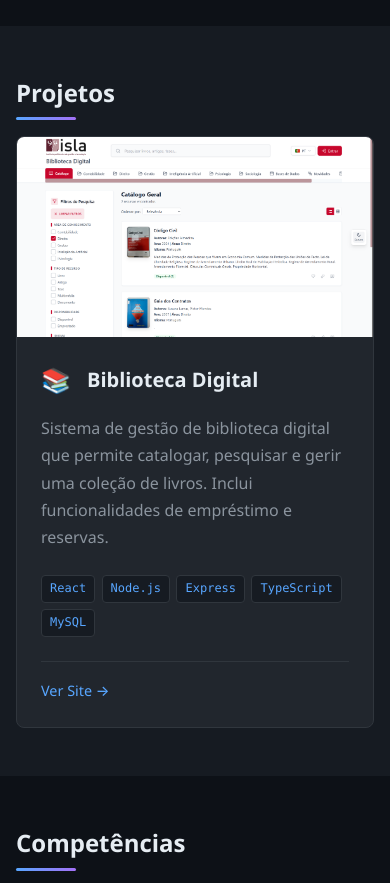
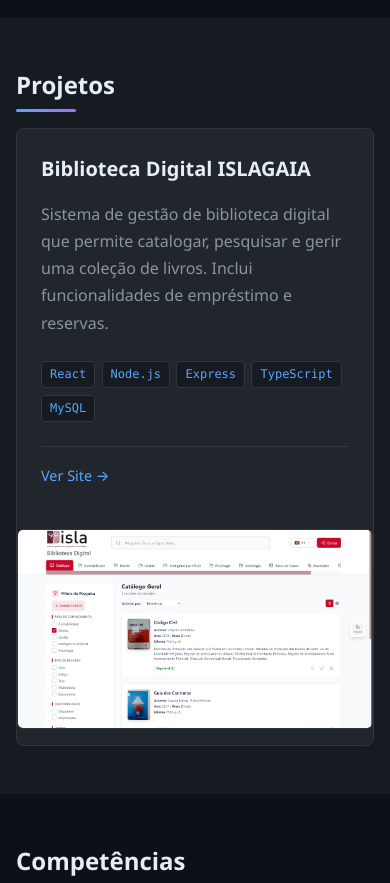
Before and after one commit to martimdsantos/MartimSantos, a plain HTML site: page index.html in a window 390 px wide. Shown: the part 900-1783 px from the top of the page. Drawn offline with Linux system fonts and the light colour scheme.

Commit message:
Update project card layout and project title
Changed the project title in index.html to 'Biblioteca Digital ISLAGAIA' and removed the icon. Refactored the projects section in styles.css to use a flex-based layout for project cards, improved image styling, and adjusted spacing for better responsiveness and visual consistency.

```diff
--- a/index.html
+++ b/index.html
@@ -49,8 +49,7 @@
                         </div>
                         <div class="project-body">
                             <div class="project-header">
-                                <span class="project-icon">📚</span>
-                                <h3 class="project-title">Biblioteca Digital</h3>
+                                <h3 class="project-title">Biblioteca Digital ISLAGAIA</h3>
                             </div>
                             <p class="project-description">
                                 Sistema de gestão de biblioteca digital que permite
--- a/styles.css
+++ b/styles.css
@@ -182,7 +182,7 @@ body {
 .about-wrapper {
     display: flex;
     align-items: center;
-    gap: var(--spacing-lg);
+    gap: var(--spacing-md);
 }
 
 .about-content {
@@ -222,12 +222,14 @@ body {
    PROJETOS
    ========================================== */
 .projects-grid {
-    display: grid;
-    grid-template-columns: repeat(auto-fit, minmax(320px, 1fr));
+    display: flex;
+    flex-direction: column;
     gap: var(--spacing-md);
 }
 
 .project-card {
+    display: flex;
+    align-items: center;
     background-color: var(--bg-tertiary);
     border: 1px solid var(--border-color);
     border-radius: 8px;
@@ -244,26 +246,31 @@ body {
     box-shadow: 0 8px 30px var(--shadow-color);
 }
 
+.project-body {
+    flex: 1;
+    padding: var(--spacing-md);
+}
+
 .project-image {
-    width: 100%;
-    height: 200px;
+    flex-shrink: 0;
+    width: 320px;
+    margin: var(--spacing-sm);
+    border-radius: 6px;
     overflow: hidden;
     background-color: var(--bg-secondary);
+    border: 1px solid var(--border-color);
 }
 
 .project-image img {
     width: 100%;
     height: 100%;
     object-fit: cover;
+    display: block;
     transition: transform var(--transition-normal);
 }
 
 .project-card:hover .project-image img {
     transform: scale(1.05);
-}
-
-.project-body {
-    padding: var(--spacing-md);
 }
 
 .project-header {
@@ -484,6 +491,15 @@ body {
         height: 200px;
     }
 
+    .project-card {
+        flex-direction: column-reverse;
+    }
+
+    .project-image {
+        width: 100%;
+        height: 200px;
+    }
+
     .skills-grid {
         grid-template-columns: repeat(2, 1fr);
     }
```
